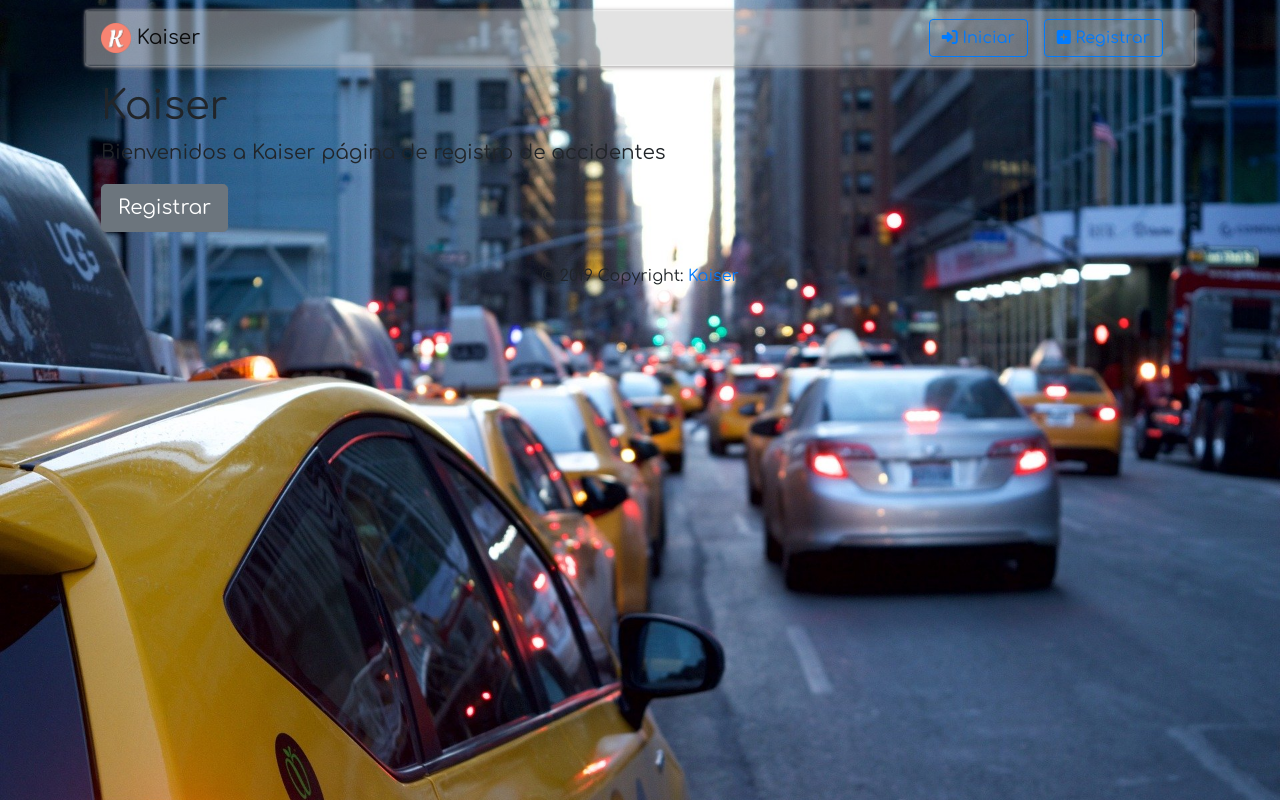
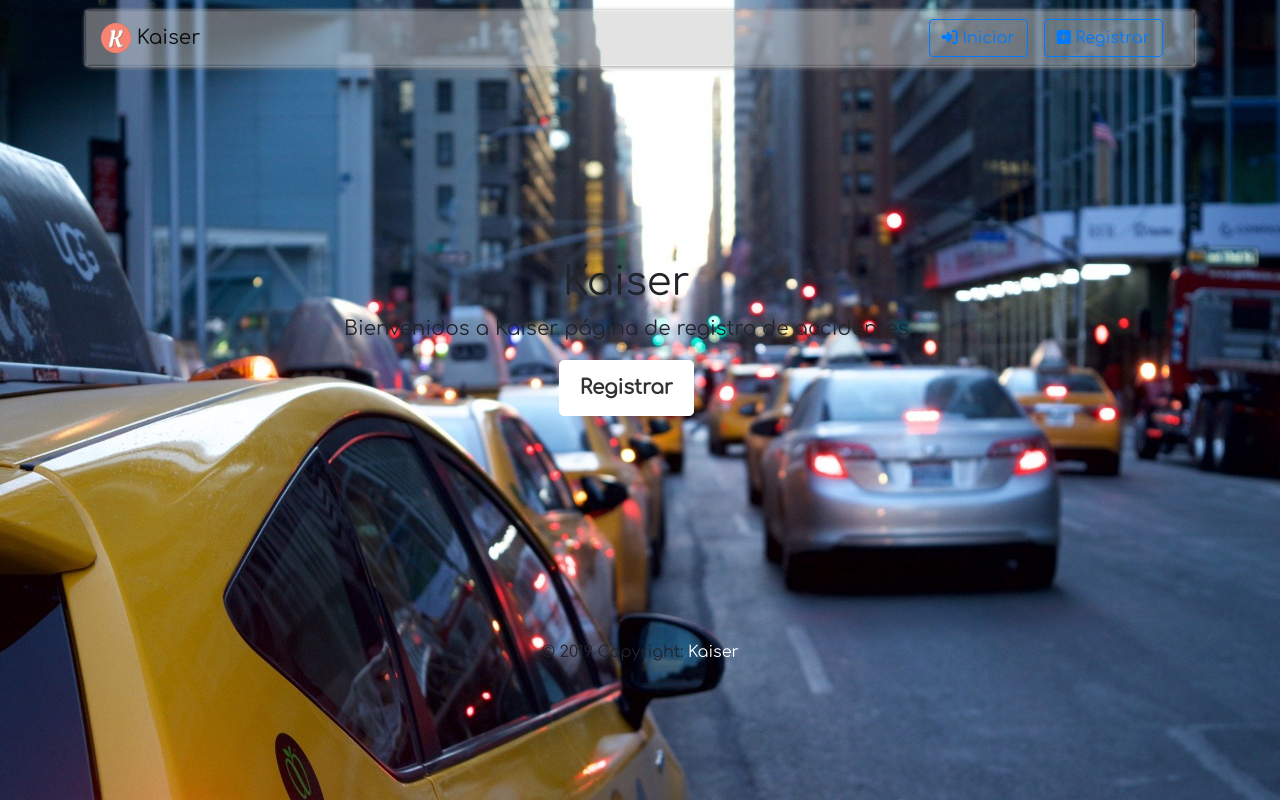
Before and after one commit to Kaiser-Soft/Kaiser, a PHP site: page / in a window 1280 px wide. Run offline with PHP 8.4, Linux system fonts and the light colour scheme; some libraries are stand-ins or nearby versions.

Commit message:
Nueva Interfaz para página de inicio el navbar se mantiene

```diff
--- a/index.php
+++ b/index.php
@@ -2,7 +2,7 @@
    include ("NoRetro.php");
  ?>
 <!DOCTYPE html>
-<html lang="en">
+<html lang="es">
 
 <head>
     <meta charset="UTF-8">
@@ -74,14 +74,16 @@
                             </form>
                 </div>
             </nav>
-        <div class="cover-container">
-            <header class="cover-container d-flex w-100 h-100 p-3 mx-auto flex column">
+            <p class="EspacioBlanco"></p>
+            <div style="text-align:center;">
+                <div class="cover-container d-flex w-100 h-100 p-3 mx-auto flex column">
                     <main class="inner cover" role="main">
                         <h1 class="cover-heading">Kaiser</h1>
                         <p class="lead">Bienvenidos a Kaiser página de registro de accidentes</p>
                         <a href="" class="btn btn-lg btn-secondary">Registrar</a>
+                        <p class="EspacioBlanco"></p>
                     </main>
-            </header>
+                </div>
             </div>
             <!--Fin del navbar-->
             <!--Contenido-->
@@ -142,14 +144,16 @@
                         </div>
                     </div>
             </div>    -->
-</div>
+        </div> <!-- final de container -->
         <!--Final Contenido-->
         <!-- Footer -->
-        <footer class="page-footer font-small">
+    <div class="container">
+        <footer class="footer mt-auto py-3">
             <div class="footer-copyright text-center py-3">© 2019 Copyright:
                 <a href="#"> Kaiser</a>
             </div>
         </footer>
+    </div>
       <!-- Footer -->
         <!--Scripts -->
     <script src="bootstrap/js/bootstrap.min.js"></script>
--- a/styles/StylesIndex.css
+++ b/styles/StylesIndex.css
@@ -8,6 +8,9 @@ body{
     background-size: cover;
     background-image: url('../imgs/trafico.jpg');
 }
+/* .navbar{
+    margin-bottom: 10rem;
+} */
 .navbar:before{
     margin: auto;
     content:'';
@@ -117,3 +120,117 @@ body{
     position:relative;
     z-index: 2;
 }
+
+/* Comentario Segunda seccion */
+/*
+ * Globals
+ */
+
+/* Links */
+a,
+a:focus,
+a:hover {
+  color: #fff;
+}
+
+/* Custom default button */
+.btn-secondary,
+.btn-secondary:hover,
+.btn-secondary:focus {
+  color: #333;
+  text-shadow: none; /* Prevent inheritance from `body` */
+  background-color: #fff;
+  border: .05rem solid #fff;
+}
+
+
+/*
+ * Base structure
+ */
+
+/* html,
+body {
+  height: 100%;
+  background-color: #333;
+}
+
+body {
+  display: -ms-flexbox;
+  display: flex;
+  color: #fff;
+  text-shadow: 0 .05rem .1rem rgba(0, 0, 0, .5);
+  box-shadow: inset 0 0 5rem rgba(0, 0, 0, .5);
+} */
+
+.cover-container {
+  max-width: 42em;
+}
+
+
+/*
+ * Header
+ */
+/* .masthead {
+  margin-bottom: 2rem;
+} */
+
+/* .masthead-brand {
+  margin-bottom: 0;
+}
+
+/*.nav-masthead .nav-link {
+  padding: .25rem 0;
+  font-weight: 700;
+  color: rgba(255, 255, 255, .5);
+  background-color: transparent;
+  border-bottom: .25rem solid transparent;
+}
+
+.nav-masthead .nav-link:hover,
+.nav-masthead .nav-link:focus {
+  border-bottom-color: rgba(255, 255, 255, .25);
+}
+
+.nav-masthead .nav-link + .nav-link {
+  margin-left: 1rem;
+}
+
+.nav-masthead .active {
+  color: #fff;
+  border-bottom-color: #fff;
+}
+
+@media (min-width: 48em) {
+  .masthead-brand {
+    float: left;
+  }
+  .nav-masthead {
+    float: right;
+  }
+}  */
+
+
+/*
+ * Cover
+ */
+.cover {
+  padding: 0 1.5rem;
+}
+.cover .btn-lg {
+  padding: .75rem 1.25rem;
+  font-weight: 700;
+}
+
+
+/*
+ * Footer
+ */
+/* .mastfoot {
+    right:40em;
+    color: rgba(255, 255, 255, .5);
+    position: absolute;
+    bottom : 0;
+} */
+.EspacioBlanco{
+    height: 10em;
+}
```
Lines whose indentation alone changed are shown as unchanged.
